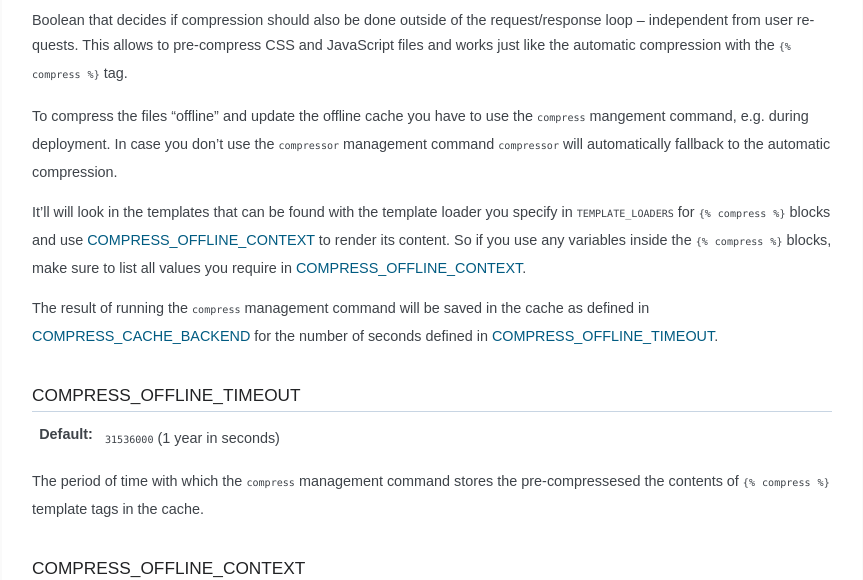
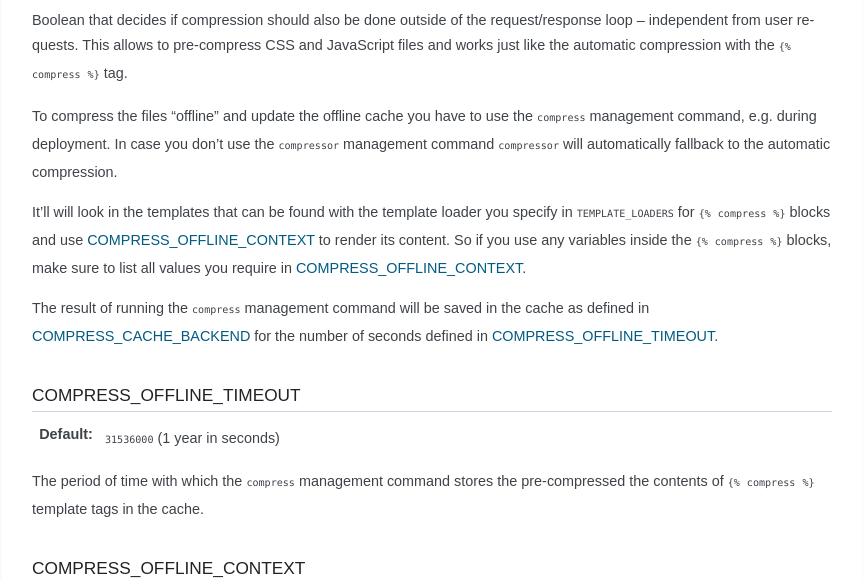
Before and after one commit to django-compressor/django-compressor, a Sphinx documentation site: the page built from docs/index.txt, in a window 1280 px wide and 900 px high, scrolled down 4079 px. Shown: the part 152-732 px from the top of the window, without its empty margins (298-1161 px from the left). Built offline with Sphinx 7.4.7, drawn with Linux system fonts in a browser that asks for light colours; some of the changed text lies outside the part shown.

Commit message:
Fix speling

```diff
--- a/docs/index.txt
+++ b/docs/index.txt
@@ -1,7 +1,7 @@
 Django compressor
 =================
 
-Compresses linked and inline javascript or CSS into a single cached file.
+Compresses linked and inline JavaScript or CSS into a single cached file.
 
 Syntax:
 
@@ -233,7 +233,7 @@
 compression with the ``{% compress %}`` tag.
 
 To compress the files "offline" and update the offline cache you have
-to use the ``compress`` mangement command, e.g. during deployment.
+to use the ``compress`` management command, e.g. during deployment.
 In case you don't use the ``compressor`` management command ``compressor``
 will automatically fallback to the automatic compression.
 
@@ -253,7 +253,7 @@
 :Default: ``31536000`` (1 year in seconds)
 
 The period of time with which the ``compress`` management command stores
-the pre-compressesed the contents of ``{% compress %}`` template tags in
+the pre-compressed the contents of ``{% compress %}`` template tags in
 the cache.
 
 COMPRESS_OFFLINE_CONTEXT
```
Also changed, not shown: other parts of docs/index.txt (+1 -1 lines).
